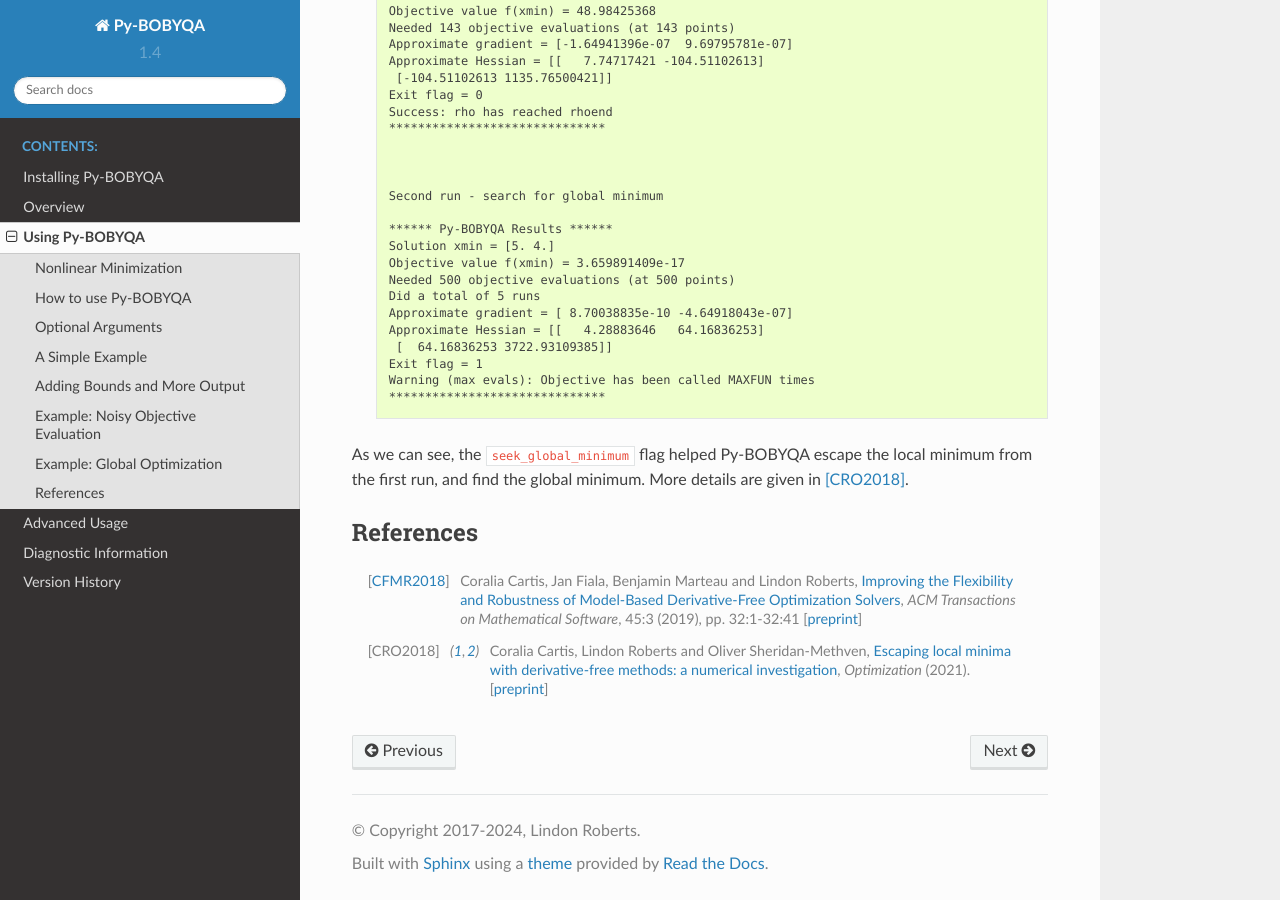
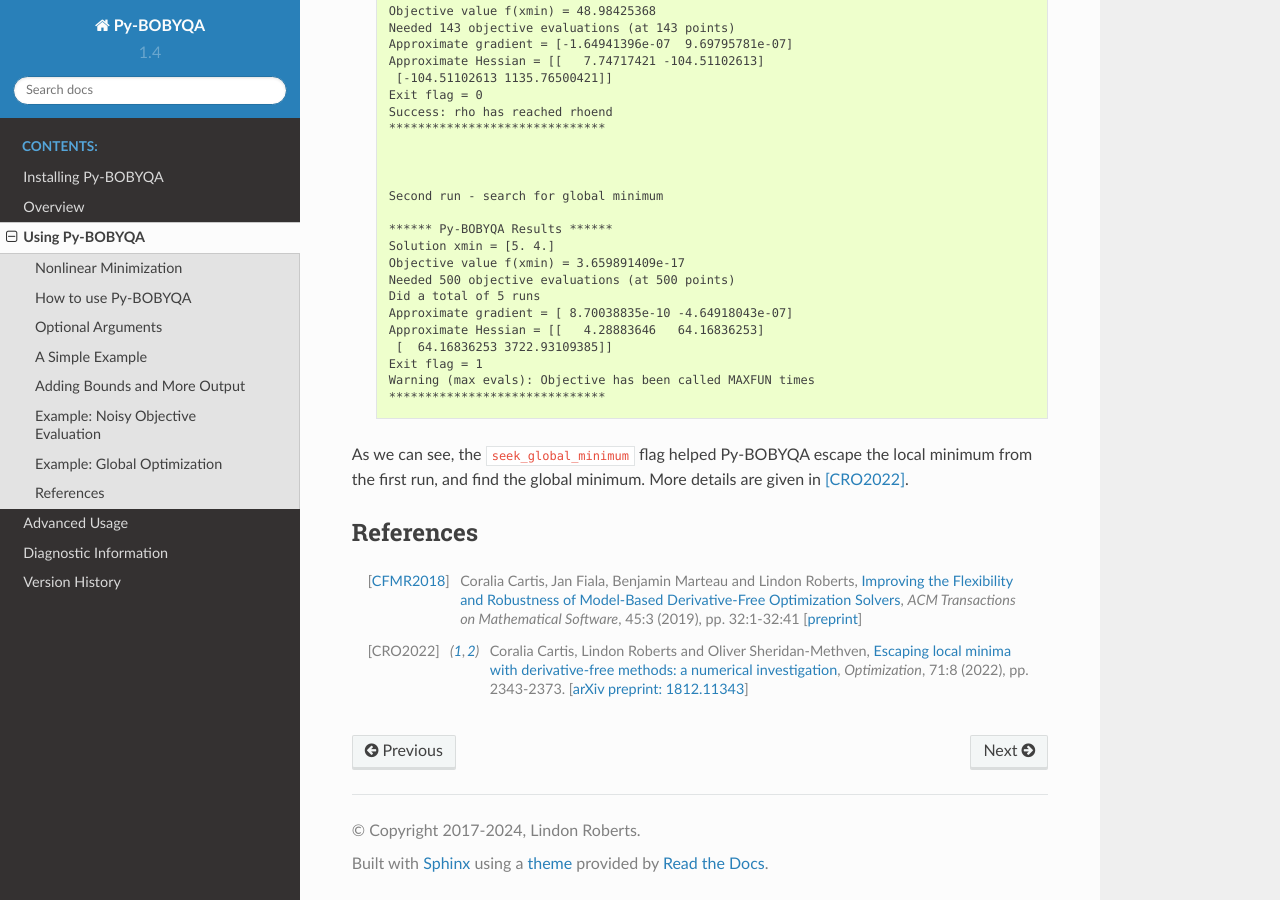
Before and after one commit to numericalalgorithmsgroup/pybobyqa, a Sphinx documentation site: the page built from docs/userguide.rst, in a window 1280 px wide and 900 px high, scrolled down 9099 px. Built offline with Sphinx 7.4.7 and the Read the Docs theme 2.0.0, drawn with Linux system fonts in a browser that asks for light colours.

```diff
--- a/docs/index.rst
+++ b/docs/index.rst
@@ -26,9 +26,9 @@ The upper and lower bounds on the variables are non-relaxable (i.e. Py-BOBYQA wi
 Full details of the Py-BOBYQA algorithm are given in our papers:
 
 1. Coralia Cartis, Jan Fiala, Benjamin Marteau and Lindon Roberts, `Improving the Flexibility and Robustness of Model-Based Derivative-Free Optimization Solvers <https://doi.org/10.1145/3338517>`_, *ACM Transactions on Mathematical Software*, 45:3 (2019), pp. 32:1-32:41 [`preprint <https://arxiv.org/abs/1804.00154>`_]
-2. Coralia Cartis, Lindon Roberts and Oliver Sheridan-Methven, `Escaping local minima with derivative-free methods: a numerical investigation <https://doi.org/10.1080/02331934.2021.1883015>`_, *Optimization* (2021). [`preprint <https://arxiv.org/abs/1812.11343>`_]
+2. Coralia Cartis, Lindon Roberts and Oliver Sheridan-Methven, `Escaping local minima with derivative-free methods: a numerical investigation <https://doi.org/10.1080/02331934.2021.1883015>`_, *Optimization*, 71:8 (2022), pp. 2343-2373. [`arXiv preprint: 1812.11343 <https://arxiv.org/abs/1812.11343>`_]
 
-Please cite [1] when using Py-BOBYQA for local optimization, and [1,2] when using Py-BOBYQA's global optimization heuristic functionality **(new in v1.1!)**.
+Please cite [1] when using Py-BOBYQA for local optimization, and [1,2] when using Py-BOBYQA's global optimization heuristic functionality.
 
 If you are interested in solving least-squares minimization problems, you may wish to try `DFO-LS <https://github.com/numericalalgorithmsgroup/dfols>`_, which has the same features as Py-BOBYQA (plus some more), and exploits the least-squares problem structure, so performs better on such problems.
 
--- a/docs/userguide.rst
+++ b/docs/userguide.rst
@@ -14,7 +14,7 @@ Py-BOBYQA is designed to solve the local optimization problem
 where the bound constraints :math:`a \leq x \leq b` are optional. The upper and lower bounds on the variables are non-relaxable (i.e. Py-BOBYQA will never ask to evaluate a point outside the bounds). The objective function :math:`f(x)` is usually nonlinear and nonquadratic. If you know your objective is linear or quadratic, you should consider a solver designed for such functions (see `here <https://neos-guide.org/Optimization-Guide>`_ for details).
 
 Py-BOBYQA iteratively constructs an interpolation-based model for the objective, and determines a step using a trust-region framework.
-For an in-depth technical description of the algorithm see the paper [CFMR2018]_, and for the global optimization heuristic, see [CRO2018]_.
+For an in-depth technical description of the algorithm see the paper [CFMR2018]_, and for the global optimization heuristic, see [CRO2022]_.
 
 How to use Py-BOBYQA
 --------------------
@@ -402,12 +402,12 @@ The output of this is:
       Warning (max evals): Objective has been called MAXFUN times
       ******************************
 
-As we can see, the :code:`seek_global_minimum` flag helped Py-BOBYQA escape the local minimum from the first run, and find the global minimum. More details are given in [CRO2018]_.
+As we can see, the :code:`seek_global_minimum` flag helped Py-BOBYQA escape the local minimum from the first run, and find the global minimum. More details are given in [CRO2022]_.
 
 References
 ----------
 
 .. [CFMR2018]
    Coralia Cartis, Jan Fiala, Benjamin Marteau and Lindon Roberts, `Improving the Flexibility and Robustness of Model-Based Derivative-Free Optimization Solvers <https://doi.org/10.1145/3338517>`_, *ACM Transactions on Mathematical Software*, 45:3 (2019), pp. 32:1-32:41 [`preprint <https://arxiv.org/abs/1804.00154>`_]
-.. [CRO2018]
-   Coralia Cartis, Lindon Roberts and Oliver Sheridan-Methven, `Escaping local minima with derivative-free methods: a numerical investigation <https://doi.org/10.1080/02331934.2021.1883015>`_, *Optimization* (2021). [`preprint <https://arxiv.org/abs/1812.11343>`_]
+.. [CRO2022]
+   Coralia Cartis, Lindon Roberts and Oliver Sheridan-Methven, `Escaping local minima with derivative-free methods: a numerical investigation <https://doi.org/10.1080/02331934.2021.1883015>`_, *Optimization*, 71:8 (2022), pp. 2343-2373. [`arXiv preprint: 1812.11343 <https://arxiv.org/abs/1812.11343>`_]
```
Also changed, not shown: README.rst (+9 -8 lines), docs/install.rst (+7 -6 lines).
